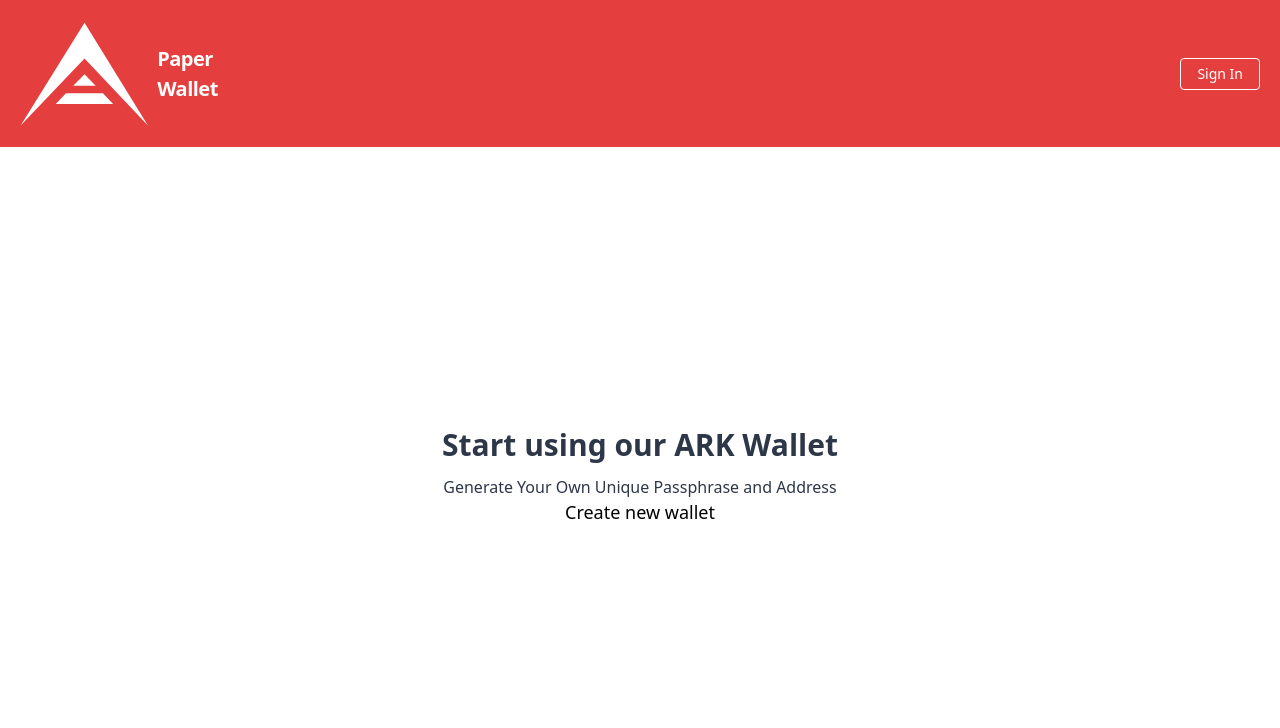
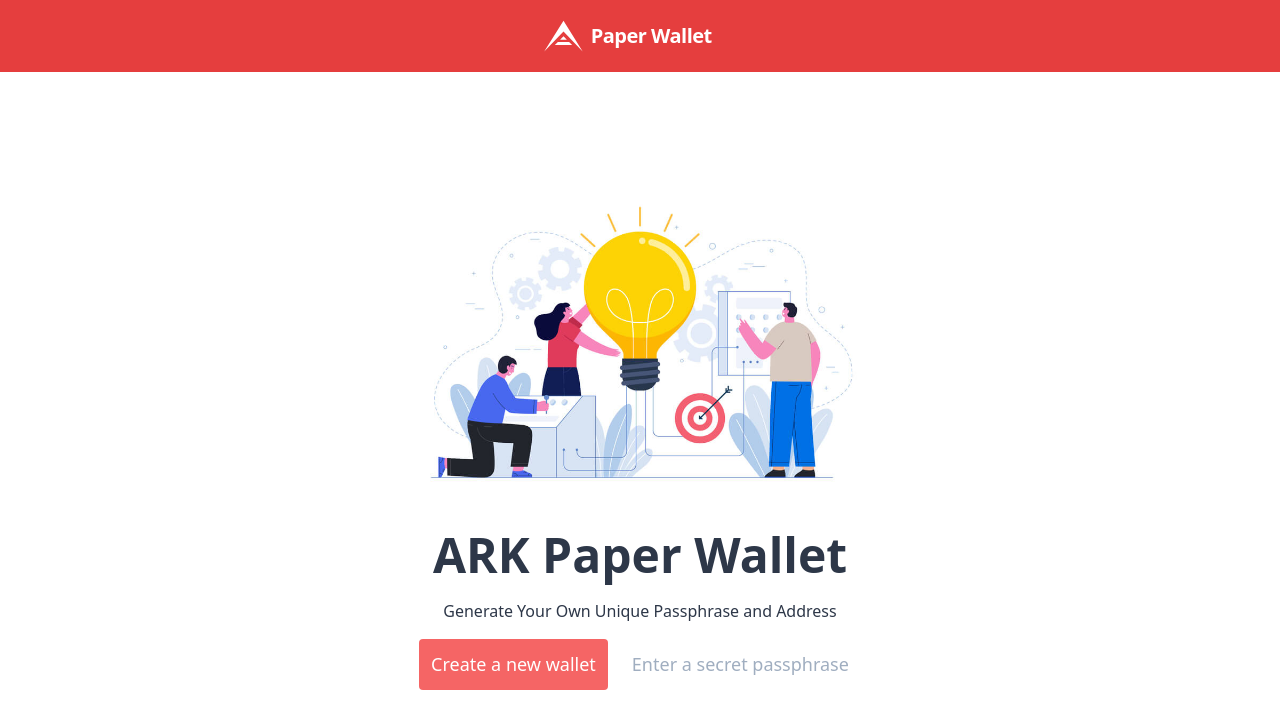
Before and after one commit to lhas-js/ark-blockchain-assignment, a Vue app: page / in a window 1280 px wide. Shown: the top 728 px of the page. Built offline with nearby package versions, Linux system fonts and the light colour scheme.

Commit message:
Add FlatButton and improves Home screen

```diff
--- a/src/components/core/Navbar.vue
+++ b/src/components/core/Navbar.vue
@@ -1,20 +1,10 @@
 <template>
-  <nav class="flex items-center justify-between flex-wrap bg-red-600 p-5">
+  <nav class="flex items-center justify-center flex-wrap bg-red-600 p-5">
     <div class="flex items-center flex-shrink-0 text-white mr-6">
-      <img src="./../../assets/ark-logo.svg" />
+      <img class="logo" src="./../../assets/ark-logo.svg" />
       <span class="font-semibold text-xl tracking-tight pl-2">
         Paper Wallet</span
       >
-    </div>
-    <div class="w-full block flex-grow lg:flex lg:items-center lg:w-auto">
-      <div class="text-sm lg:flex-grow"></div>
-      <div>
-        <a
-          href="#"
-          class="inline-block text-sm px-4 py-2 leading-none border rounded text-white border-white hover:border-transparent hover:text-teal-500 hover:bg-white mt-4 lg:mt-0"
-          >Sign In</a
-        >
-      </div>
     </div>
   </nav>
 </template>
@@ -23,8 +13,8 @@
 export default {};
 </script>
 
-<style>
-img {
+<style scoped>
+.logo {
   height: 32px;
 }
 </style>
--- a/src/components/core/PrimaryButton.vue
+++ /dev/null
@@ -1,9 +0,0 @@
-<template>
-  <button class="text-lg"><slot></slot></button>
-</template>
-
-<script>
-export default {};
-</script>
-
-<style></style>
--- /dev/null
+++ b/src/components/core/buttons/FlatButton.vue
@@ -0,0 +1,13 @@
+<template>
+  <button
+    class="text-lg p-3 text-gray-500 rounded hover:bg-gray-200 hover:text-gray-600"
+  >
+    <slot></slot>
+  </button>
+</template>
+
+<script>
+export default {};
+</script>
+
+<style></style>
--- /dev/null
+++ b/src/components/core/buttons/PrimaryButton.vue
@@ -0,0 +1,11 @@
+<template>
+  <button class="text-lg bg-red-500 p-3 text-white rounded hover:bg-red-600">
+    <slot></slot>
+  </button>
+</template>
+
+<script>
+export default {};
+</script>
+
+<style></style>
--- /dev/null
+++ b/src/components/core/buttons/index.js
@@ -0,0 +1,4 @@
+import FlatButton from "./FlatButton";
+import PrimaryButton from "./PrimaryButton";
+
+export { FlatButton, PrimaryButton };
--- a/src/components/screens/Home.vue
+++ b/src/components/screens/Home.vue
@@ -3,13 +3,18 @@
     <Navbar />
     <div class="flex items-center flex-1 text-center">
       <div class="container mx-auto">
-        <h2 class="text-gray-800 text-3xl font-bold">
-          Start using our ARK Wallet
+        <img
+          class="illustration mx-auto mb-4"
+          src="../../assets/home-illustration.jpg"
+        />
+        <h2 class="text-gray-800 text-5xl font-extrabold">
+          ARK Paper Wallet
         </h2>
         <p class="text-gray-800 text-md mt-2">
           Generate Your Own Unique Passphrase and Address
         </p>
-        <PrimaryButton>Create new wallet</PrimaryButton>
+        <PrimaryButton class="mt-4">Create a new wallet</PrimaryButton>
+        <FlatButton class="mt-4 ml-3">Enter a secret passphrase</FlatButton>
       </div>
     </div>
   </main>
@@ -17,10 +22,14 @@
 
 <script>
 import Navbar from "../core/Navbar";
-import PrimaryButton from "../core/PrimaryButton";
+import { PrimaryButton, FlatButton } from "../core/buttons";
 export default {
-  components: { Navbar, PrimaryButton }
+  components: { Navbar, PrimaryButton, FlatButton }
 };
 </script>
 
-<style></style>
+<style>
+.illustration {
+  height: 320px;
+}
+</style>
```
Also changed, not shown: src/assets/home-illustration.jpg (added).
